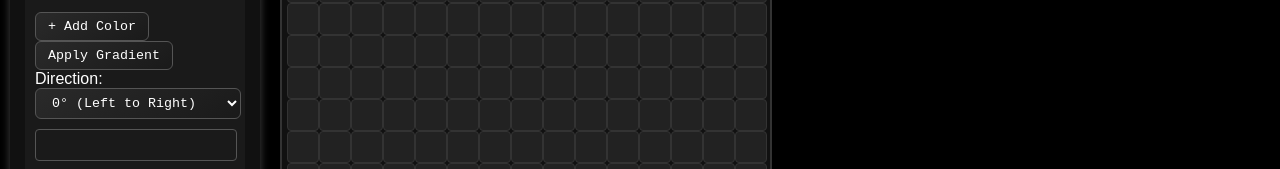
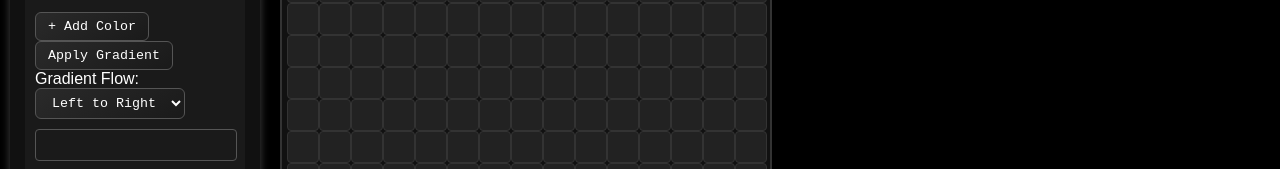
Before and after one commit to Urbanprgmr/pixelartapp, a plain HTML site: page index.html in a window 1280 px wide. Shown: the part 289-458 px from the top of the page. Drawn offline with Linux system fonts and the light colour scheme.

Commit message:
Add files via upload

```diff
--- a/index.html
+++ b/index.html
@@ -30,15 +30,12 @@
         <button id="addColorInput">+ Add Color</button>
         <button id="applyGradient">Apply Gradient</button>
 
-    <label for="gradientDirection">Direction:</label>
+    <label for="gradientDirection">Gradient Flow:</label>
     <select id="gradientDirection">
-      <option value="to right">0° (Left to Right)</option>
-      <option value="to bottom">90° (Top to Bottom)</option>
-      <option value="135deg">135°</option>
-      <option value="180deg">180°</option>
-      <option value="225deg">225°</option>
-      <option value="to left">180° (Right to Left)</option>
-      <option value="45deg">45° (Diagonal)</option>
+      <option value="to right">Left to Right</option>
+      <option value="to bottom">Top to Bottom</option>
+      <option value="to left">Right to Left</option>
+      <option value="to top">Bottom to Top</option>
     </select>
     <div id="gradientPreview"></div>
 
```
